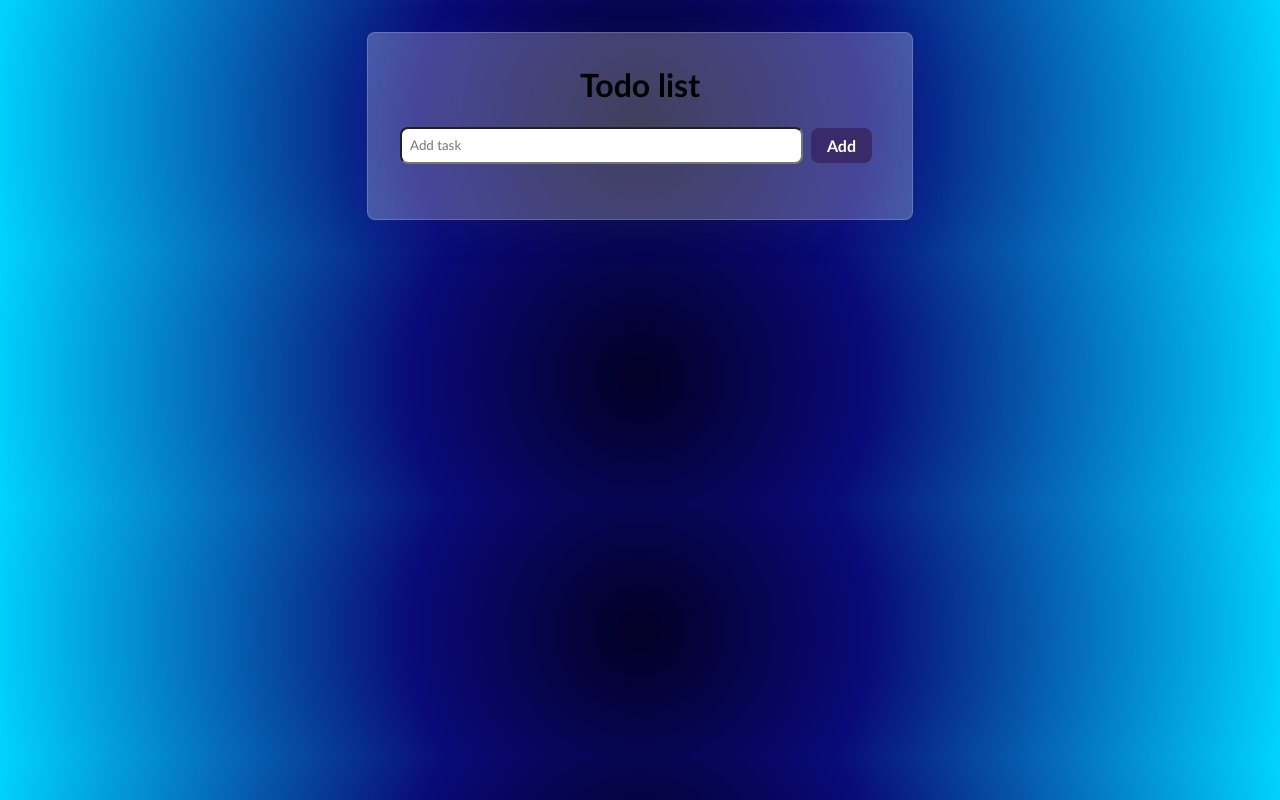
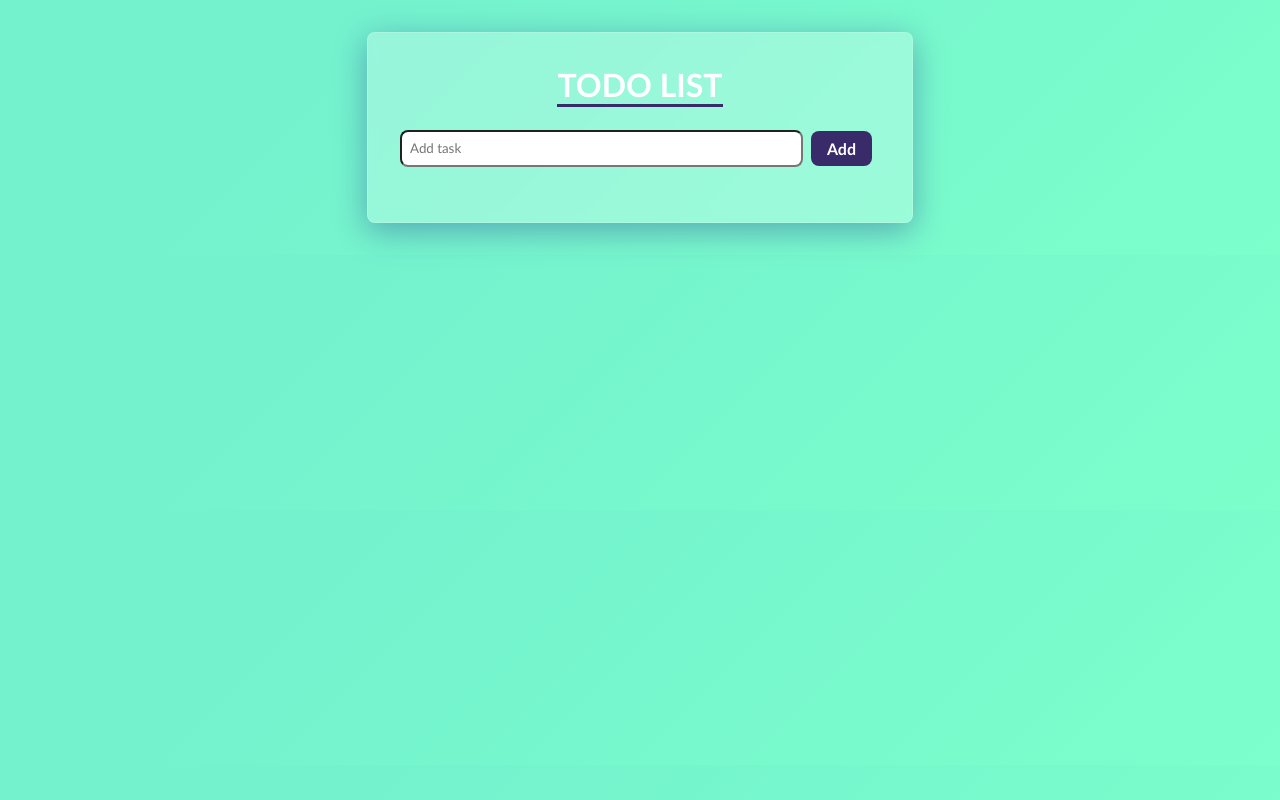
Before and after one commit to EronMahmuti/todoapp, a React (Create React App) app: page / in a window 1280 px wide. Built offline with nearby package versions, Linux system fonts and the light colour scheme.

Commit message:
add readme.md

```diff
--- a/src/App.css
+++ b/src/App.css
@@ -8,7 +8,8 @@
 
 body {
   background: rgb(2,0,36);
-  background: radial-gradient(circle, rgba(2,0,36,1) 0%, rgba(9,9,121,1) 35%, rgba(0,212,255,1) 100%);
+  background-color: #7cffcb;
+  background-image: linear-gradient(315deg, #7cffcb 0%, #74f2ce 74%);
   display: flex;
   justify-content: center;
   align-items: center;
@@ -22,7 +23,7 @@ body {
   align-items: center;
   flex-direction: column;
   background: rgba( 255, 255, 255, 0.25 );
-  box-shadow: 0 8px 32px 0 rgba( 31, 38, 135, 0.37 );
+  box-shadow: 0 8px 32px 0 #1f26875e;
   backdrop-filter: blur( 4px );
 
   -webkit-backdrop-filter: blur( 4px );
@@ -97,6 +98,12 @@ ul{
   justify-content: space-between;
 }
 
+h1{
+  color: #fff;
+  text-transform: uppercase;
+  border-bottom: 3px solid #392B69;
+}
+
 .task-text{
   font-family: "Trebuchet MS";
   font-size: 1rem;
@@ -107,5 +114,4 @@ ul{
   justify-content: space-between;
   align-items: center;
   width: 22rem;
-  color: #fff;
 }
```
Also changed, not shown: src/todoList.png (added), 1 other file (tests, documents, lock files or other folders).
